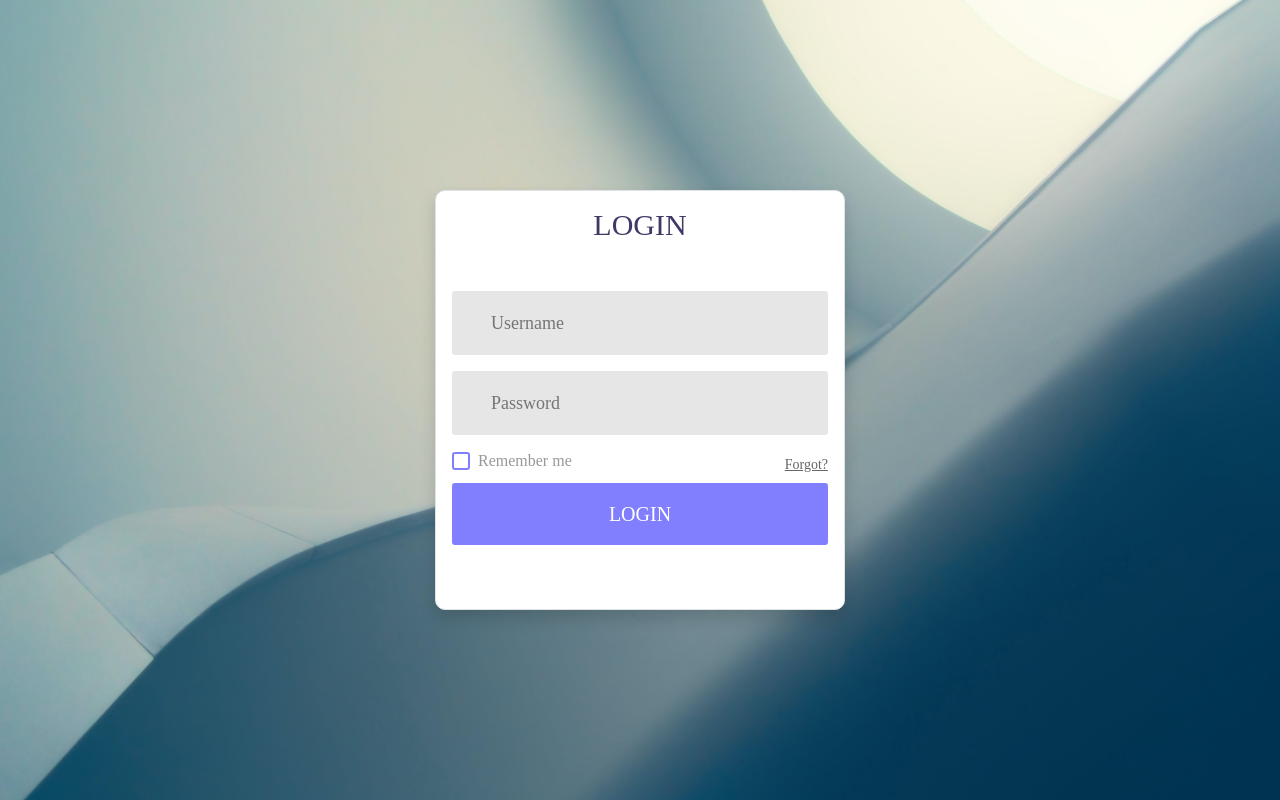
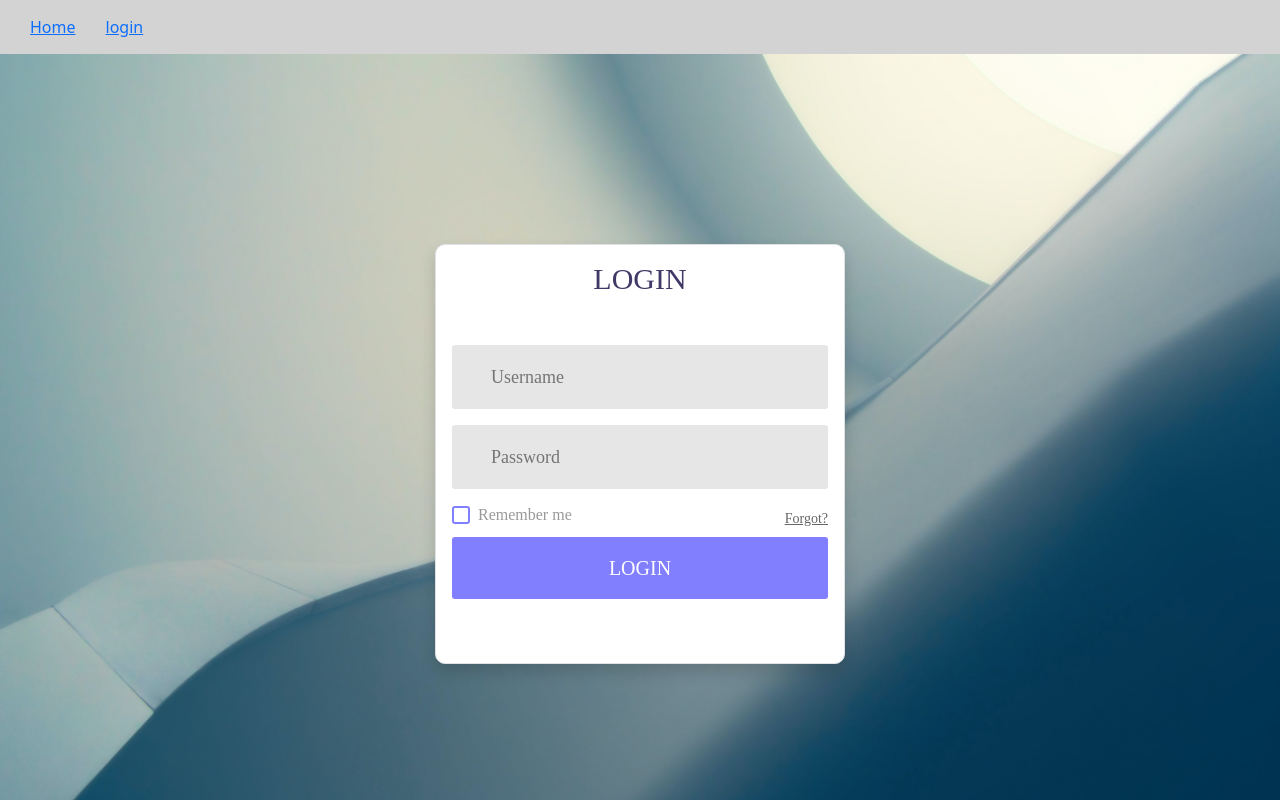
Before and after one commit to bhautikn/EmployeeManagement, an Angular app in the folder registration-app/: page /login in a window 1280 px wide. Shown: the top 800 px of the page. Built offline with nearby package versions, Linux system fonts and the light colour scheme.

Commit message:
add-forget pass

```diff
--- a/registration-app/src/app/app-routing.module.ts
+++ b/registration-app/src/app/app-routing.module.ts
@@ -1,9 +1,11 @@
 import { NgModule } from '@angular/core';
 import { RouterModule, Routes } from '@angular/router';
 import { LoginComponent } from './login/login.component';
+import { ForgotPassComponent } from './forgot-pass/forgot-pass.component';
 
 const routes: Routes = [
-  {path:'login', component:LoginComponent}
+  {path:'login', component:LoginComponent},
+  {path:'forgot-pass', component:ForgotPassComponent}
 ];
 
 @NgModule({
--- a/registration-app/src/app/app.component.css
+++ b/registration-app/src/app/app.component.css
@@ -0,0 +1,13 @@
+nav{
+    background-color: var(--bg-light);
+    padding: 15px;
+}
+ul{
+    list-style-type: none;
+    margin: 0;
+    padding: 0;
+}
+li{
+    display: inline;
+    margin: 0 15px;
+}
--- a/registration-app/src/app/app.component.html
+++ b/registration-app/src/app/app.component.html
@@ -1,2 +1,7 @@
+<nav>
+    <ul>
+        <li><a routerLink="/">Home</a></li>
+        <li><a routerLink="/login">login</a></li>
+    </ul>
+</nav>
 <router-outlet></router-outlet>
-<app-login></app-login>
--- a/registration-app/src/app/app.module.ts
+++ b/registration-app/src/app/app.module.ts
@@ -4,11 +4,13 @@ import { BrowserModule } from '@angular/platform-browser';
 import { AppRoutingModule } from './app-routing.module';
 import { AppComponent } from './app.component';
 import { LoginComponent } from './login/login.component';
+import { ForgotPassComponent } from './forgot-pass/forgot-pass.component';
 
 @NgModule({
   declarations: [
     AppComponent,
-    LoginComponent
+    LoginComponent,
+    ForgotPassComponent
   ],
   imports: [
     BrowserModule,
--- /dev/null
+++ b/registration-app/src/app/forgot-pass/forgot-pass.component.html
@@ -0,0 +1 @@
+<h1>Please contact Your Admin to reset password</h1>
--- a/registration-app/src/app/login/login.component.html
+++ b/registration-app/src/app/login/login.component.html
@@ -20,7 +20,7 @@
                     </label>
                 </div>
                 <div class="float-end">
-                    <a href="#">
+                    <a routerLink="/forgot-pass">
                         Forgot?
                     </a>
                 </div>
```
Also changed, not shown: registration-app/src/app/forgot-pass/forgot-pass.component.ts (added, +10 -0 lines), registration-app/src/app/forgot-pass/forgot-pass.component.css (added), 1 other file (tests, documents, lock files or other folders).
